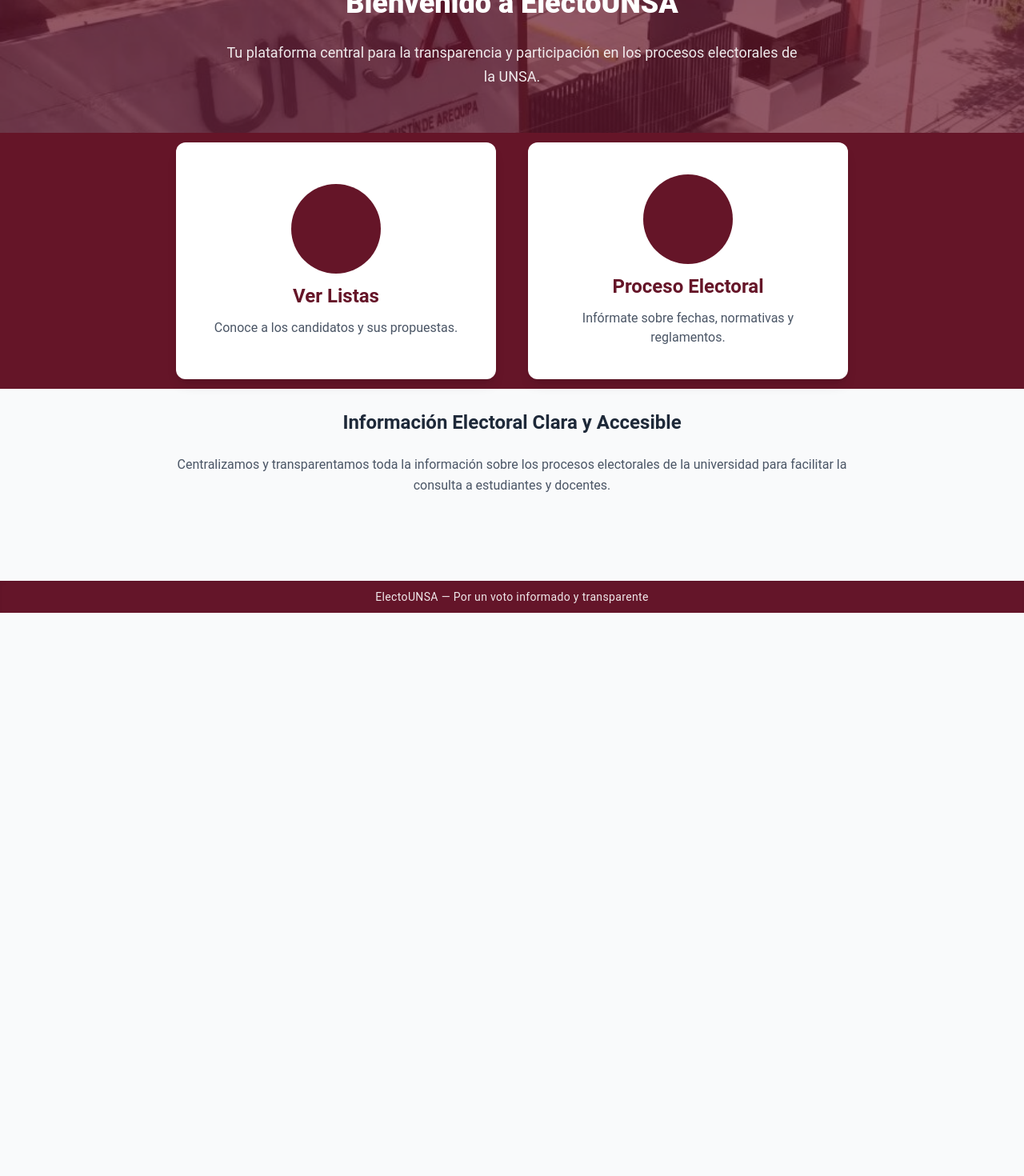
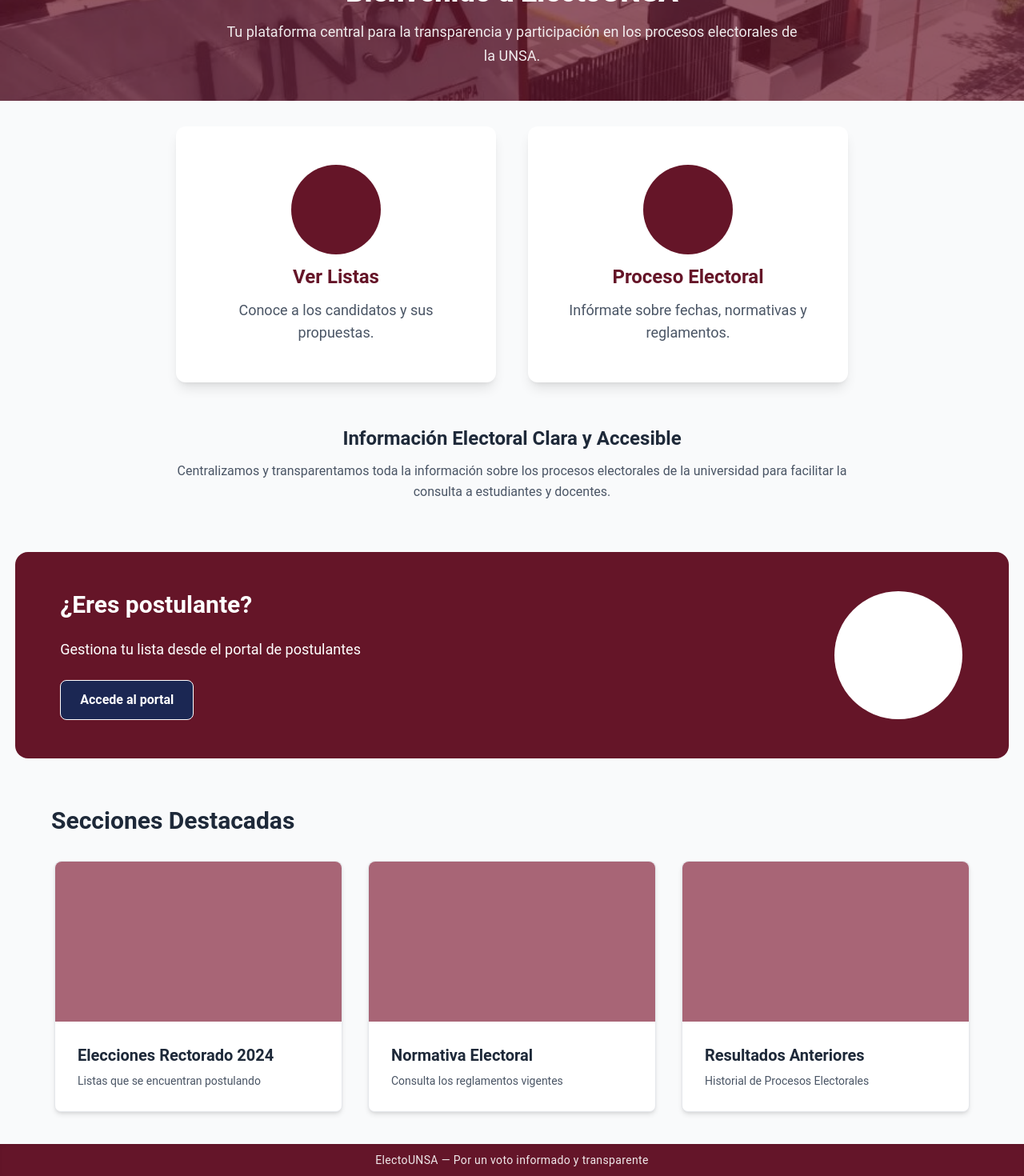
Before and after one commit to ynoacamino-org/ElectoUNSA, a React (Vite) app in the folder vite-front/: page / in a window 1280 px wide. Shown: the part 138-1608 px from the top of the page at 80% size. Before the commit the page ends 904 px from the top, so only its background shows below. Built offline with nearby package versions, Linux system fonts and the light colour scheme.

Commit message:
Diseño homepage completo

```diff
--- a/vite-front/src/pages/Home/HomePage.tsx
+++ b/vite-front/src/pages/Home/HomePage.tsx
@@ -6,12 +6,12 @@
 
       {/* BANNER */}
       <div
-        className="w-full h-[30vh] bg-cover bg-center relative flex flex-col justify-center items-center text-white"
+        className="w-full h-[25vh] bg-cover bg-center relative flex flex-col justify-center items-center text-white"
         style={{ backgroundImage: `url(${Banner})` }}
       >
         <div className="absolute inset-0 bg-[#651528]/70"></div>
 
-        <div className="relative flex flex-col items-center gap-6 px-6 max-w-3xl">
+        <div className="relative flex flex-col items-center gap-3 px-6 max-w-3xl">
           <h1 className="text-4xl font-extrabold text-center leading-tight">
             Bienvenido a ElectoUNSA
           </h1>
@@ -24,47 +24,40 @@
       </div>
 
       {/* SECCIÓN DE TARJETAS */}
-      <div className="w-full h-[40vh] flex justify-center items-center bg-[#651528]">
+      <div className="w-full h-[48vh] flex justify-center items-center ">
         <div className="flex flex-wrap justify-center items-stretch gap-10 w-[90%]">
 
           {/* CARD 1 */}
-          <div className="bg-white rounded-xl shadow-lg p-10 flex-1 min-w-[300px] max-w-[400px] flex flex-col justify-center items-center text-center transition-all hover:shadow-xl min-h-[35vh] gap-3">
+          <div className="bg-white rounded-xl shadow-lg p-10 flex-1 min-w-[300px] max-w-[400px] flex flex-col justify-center items-center text-center transition-all hover:shadow-xl min-h-[40vh] gap-3">
             <div className="w-28 h-28 bg-[#651528] rounded-full flex items-center justify-center">
               {/* Icono o imagen */}
             </div>
             <h3 className="text-2xl font-semibold text-[#651528]">Ver Listas</h3>
-            <p className="text-gray-600">
+            <p className="text-gray-600 text-lg">
               Conoce a los candidatos y sus propuestas.
             </p>
           </div>
 
           {/* CARD 2 */}
-          <div className="bg-white rounded-xl shadow-lg p-10 flex-1 min-w-[300px] max-w-[400px] flex flex-col justify-center items-center text-center transition-all hover:shadow-xl min-h-[35vh] gap-3">
+          <div className="bg-white rounded-xl shadow-lg p-10 flex-1 min-w-[300px] max-w-[400px] flex flex-col justify-center items-center text-center transition-all hover:shadow-xl min-h-[40vh] gap-3">
             <div className="w-28 h-28 bg-[#651528] rounded-full flex items-center justify-center">
               {/* Icono o imagen */}
             </div>
             <h3 className="text-2xl font-semibold text-[#651528]">Proceso Electoral</h3>
-            <p className="text-gray-600">
+            <p className="text-gray-600 text-lg">
               Infórmate sobre fechas, normativas y reglamentos.
             </p>
           </div>
-
-
         </div>
       </div>
 
-
-
-
-
-
       {/* SECCIÓN DE INFO */}
-      <div className="h-40 flex flex-col justify-center items-center text-center px-6 mb-20">
+      <div className="h-35 flex flex-col justify-center items-center text-center px-6 mb-5">
         <h2 className="text-2xl font-bold text-gray-800">
           Información Electoral Clara y Accesible
         </h2>
 
-        <p className="text-base text-gray-600 max-w-4xl mx-auto mt-6 leading-relaxed">
+        <p className="text-base text-gray-600 max-w-4xl mx-auto mt-3 leading-relaxed">
           Centralizamos y transparentamos toda la información sobre los procesos
           electorales de la universidad para facilitar la consulta a estudiantes
           y docentes.
@@ -73,6 +66,91 @@
       </div>
 
 
+      {/* SECCIÓN DE POSTULANTE */}
+      <div className="w-[97%] flex flex-col md:flex-row items-center px-6 py-12 gap-6 bg-[#651528] m-5 rounded-2xl mx-auto">
+
+        {/* TEXTO - 80% */}
+        <div className="md:w-4/5 flex flex-col justify-center items-start gap-6 ml-8">
+          <h2 className="text-3xl font-bold text-white">
+            ¿Eres postulante?
+          </h2>
+          <p className="text-lg text-white">
+            Gestiona tu lista desde el portal de postulantes
+          </p>
+          <button className="bg-[#1B2753] text-white font-semibold px-6 py-3 rounded-lg border border-white hover:bg-[#0f1b38] transition">
+            Accede al portal
+          </button>
+        </div>
+
+        {/* CÍRCULO / IMAGEN - 20% */}
+        <div className="md:w-1/5 flex justify-center items-center">
+          <div className="w-32 h-32 md:w-40 md:h-40 bg-white rounded-full"></div>
+        </div>
+
+      </div>
+
+
+
+
+    {/* --- SECCIÓN DESTACADAS --- */}
+<div className="w-full py-10 px-6">
+  <div className="max-w-6xl mx-auto">
+    <h2 className="text-3xl font-bold text-gray-800 mb-8">
+      Secciones Destacadas
+    </h2>
+    <div className="flex flex-wrap justify-center gap-8">
+
+      {/* DESTACADA CARD 1 */}
+      <div className="bg-white border border-gray-200 rounded-lg shadow-md hover:shadow-xl transition-shadow w-full sm:w-70 md:w-90 cursor-pointer">
+        <div className="h-50 bg-[#a86576] rounded-t-lg">
+          {/* Bloque de color vino */}
+        </div>
+        <div className="p-7">
+          <h3 className="text-xl font-semibold text-gray-800 mb-2">
+            Elecciones Rectorado 2024
+          </h3>
+          <p className="text-sm text-gray-600">
+            Listas que se encuentran postulando
+          </p>
+        </div>
+      </div>
+
+      {/* DESTACADA CARD 2 */}
+      <div className="bg-white border border-gray-200 rounded-lg shadow-md hover:shadow-xl transition-shadow w-full sm:w-70 md:w-90 cursor-pointer">
+        <div className="h-50 bg-[#a86576] rounded-t-lg">
+          {/* Bloque de color vino */}
+        </div>
+        <div className="p-7">
+          <h3 className="text-xl font-semibold text-gray-800 mb-2">
+            Normativa Electoral
+          </h3>
+          <p className="text-sm text-gray-600">
+            Consulta los reglamentos vigentes
+          </p>
+        </div>
+      </div>
+
+      {/* DESTACADA CARD 3 */}
+      <div className="bg-white border border-gray-200 rounded-lg shadow-md hover:shadow-xl transition-shadow w-full sm:w-70 md:w-90 cursor-pointer">
+        <div className="h-50 bg-[#a86576] rounded-t-lg">
+          {/* Bloque de color vino */}
+        </div>
+        <div className="p-7">
+          <h3 className="text-xl font-semibold text-gray-800 mb-2">
+            Resultados Anteriores
+          </h3>
+          <p className="text-sm text-gray-600">
+            Historial de Procesos Electorales
+          </p>
+        </div>
+      </div>
+
+    </div>
+  </div>
+</div>
+
+
+
     </div>
   );
 }
```
